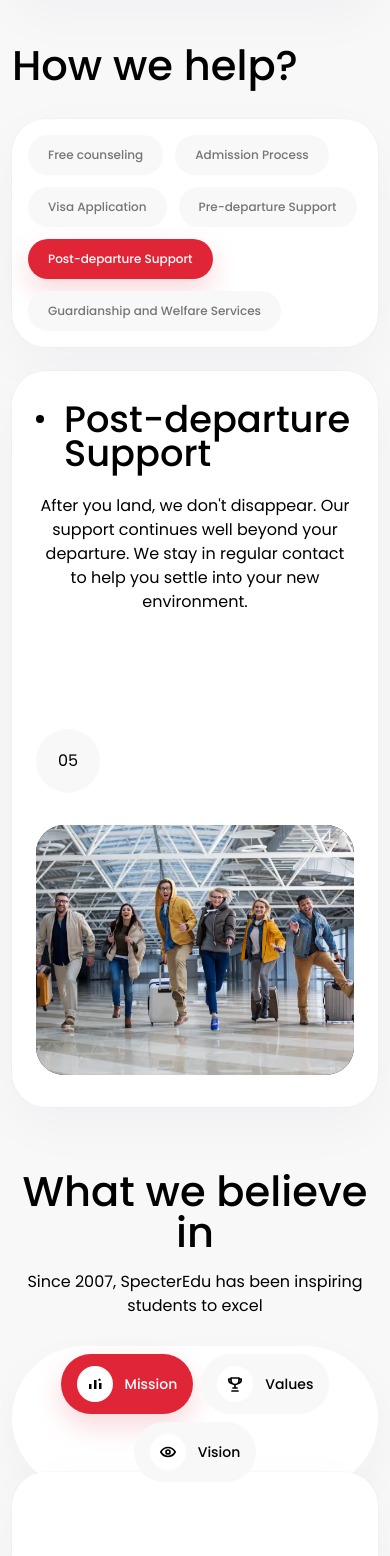
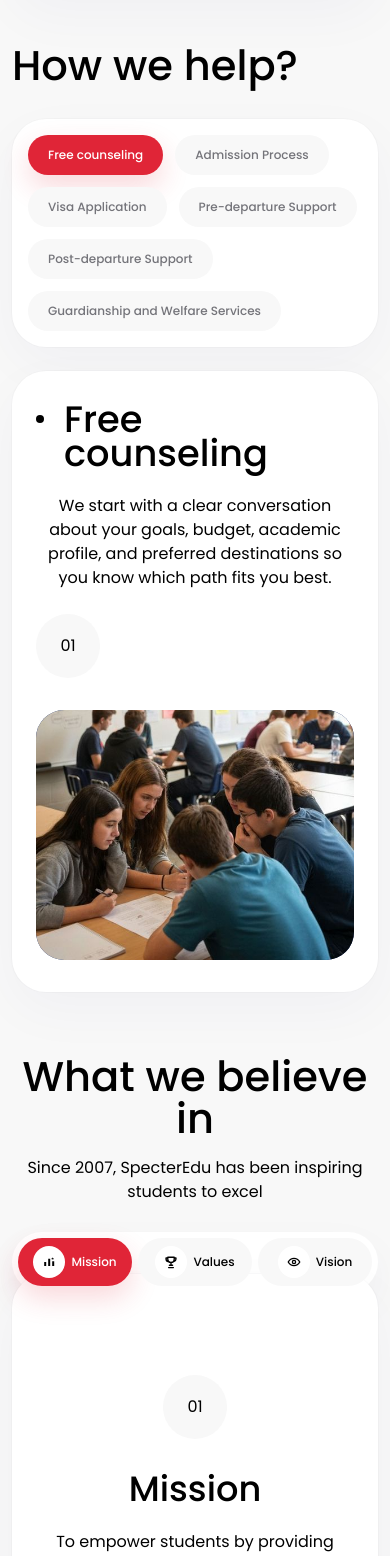
Before and after one commit to graphicmoron/specteredu, a Next.js app: page /about in a window 390 px wide. Shown: the part 2400-3956 px from the top of the page. Built offline with nearby package versions, Linux system fonts and the light colour scheme.

Commit message:
fix cards navbar

```diff
--- a/app/about/page.jsx
+++ b/app/about/page.jsx
@@ -242,7 +242,7 @@ function TimelineSplit({ children, image, alt }) {
 }
 
 export default function AboutPage() {
-  const [activeHelp, setActiveHelp] = useState(4);
+  const [activeHelp, setActiveHelp] = useState(0);
   const [activeBelief, setActiveBelief] = useState(0);
   const [activeStudent, setActiveStudent] = useState(null);
   const [isMounted, setIsMounted] = useState(false);
@@ -362,7 +362,7 @@ export default function AboutPage() {
         </div>
         <div className="mt-6">
           <TimelineSplit image={activeHelpItem.image} alt={activeHelpItem.alt}>
-            <div key={activeHelpItem.title} className="flex min-h-[390px] flex-col justify-between text-center transition-opacity duration-300 lg:text-left">
+            <div key={activeHelpItem.title} className="flex flex-col gap-6 text-center transition-opacity duration-300 lg:min-h-[390px] lg:justify-between lg:gap-8 lg:text-left">
               <div>
                 <h3 className="relative mx-auto max-w-[360px] pl-7 text-left text-[clamp(2.3rem,5vw,3rem)] font-medium leading-[0.92] tracking-normal text-black lg:mx-0">
                   <span className="absolute left-0 top-3 h-2 w-2 rounded-full bg-black" />
@@ -372,7 +372,7 @@ export default function AboutPage() {
                   {activeHelpItem.text}
                 </p>
               </div>
-              <span className="mt-8 flex h-16 w-16 items-center justify-center rounded-full bg-background text-base text-black">{activeHelpItem.number}</span>
+              <span className="flex h-16 w-16 items-center justify-center rounded-full bg-background text-base text-black">{activeHelpItem.number}</span>
             </div>
           </TimelineSplit>
         </div>
@@ -381,20 +381,20 @@ export default function AboutPage() {
       <section className="mx-auto mt-16 max-w-[1374px] text-center">
         <h2 className="text-[clamp(2.6rem,6vw,3.75rem)] font-medium leading-none tracking-normal">What we believe in</h2>
         <p className="mt-4 text-base text-black sm:text-lg">Since 2007, SpecterEdu has been inspiring students to excel</p>
-        <div className="mx-auto mt-7 flex w-fit flex-wrap justify-center gap-2 rounded-full bg-white p-2 shadow-[0_16px_42px_rgba(14,41,105,0.04)]">
+        <div className="mx-auto mt-7 grid w-full max-w-[430px] grid-cols-3 gap-1.5 rounded-full bg-white p-1.5 shadow-[0_16px_42px_rgba(14,41,105,0.04)] sm:flex sm:w-fit sm:max-w-none sm:gap-2 sm:p-2">
           {beliefs.map((belief, index) => (
             <button
               key={belief.title}
               type="button"
               onClick={() => setActiveBelief(index)}
-              className={`inline-flex cursor-pointer items-center gap-3 rounded-full px-4 py-3 text-sm font-medium transition-all duration-300 ${
+              className={`inline-flex min-w-0 cursor-pointer items-center justify-center gap-1.5 rounded-full px-1.5 py-2 text-xs font-medium transition-all duration-300 sm:gap-3 sm:px-4 sm:py-3 sm:text-sm ${
                 activeBelief === index
                   ? "bg-primary text-white shadow-[0_12px_28px_rgba(224,37,55,0.18)]"
                   : "bg-background text-black hover:bg-white hover:text-secondary"
               }`}
             >
-              <span className="flex h-9 w-9 items-center justify-center rounded-full bg-white text-black">
-                <svg aria-hidden="true" className="h-5 w-5" viewBox="0 0 20 20" fill="none">
+              <span className="flex h-8 w-8 shrink-0 items-center justify-center rounded-full bg-white text-black sm:h-9 sm:w-9">
+                <svg aria-hidden="true" className="h-4 w-4 sm:h-5 sm:w-5" viewBox="0 0 20 20" fill="none">
                   <BeliefIcon type={belief.icon} />
                 </svg>
               </span>
--- a/app/globals.css
+++ b/app/globals.css
@@ -1,4 +1,9 @@
 @import "tailwindcss";
+
+/* Keep the service rail open on the left while retaining its right-edge fade. */
+.service-carousel::before {
+  display: none;
+}
 
 :root {
   --background: #f8f8f8;
@@ -151,6 +156,13 @@ html {
   display: none;
 }
 
+@media (max-width: 639px) {
+  .service-scroll {
+    padding-inline: calc((100% - 82vw) / 2);
+    scroll-padding-inline: calc((100% - 82vw) / 2);
+  }
+}
+
 /* top universities */
 @keyframes university-halo-blink {
   0%,
--- a/components/Home/Services.jsx
+++ b/components/Home/Services.jsx
@@ -195,7 +195,7 @@ export default function Services() {
               return (
                 <article
                   key={service.number}
-                  className="service-card group relative flex min-h-[430px] w-[82vw] max-w-[390px] shrink-0 snap-start flex-col overflow-hidden rounded-[34px] bg-white px-7 pb-8 pt-7 shadow-[0_16px_42px_rgba(14,41,105,0.045)] ring-1 ring-black/[0.035] transition-all duration-500 hover:-translate-y-1.5 hover:shadow-[0_22px_54px_rgba(14,41,105,0.09)] focus-within:-translate-y-1.5 sm:min-h-[470px] sm:w-[380px] sm:px-9 sm:pb-10 sm:pt-8 lg:w-[368px]"
+                  className="service-card group relative flex min-h-[430px] w-[82vw] max-w-[390px] shrink-0 snap-center flex-col overflow-hidden rounded-[34px] bg-white px-7 pb-8 pt-7 shadow-[0_16px_42px_rgba(14,41,105,0.045)] ring-1 ring-black/[0.035] transition-all duration-500 hover:-translate-y-1.5 hover:shadow-[0_22px_54px_rgba(14,41,105,0.09)] focus-within:-translate-y-1.5 sm:min-h-[470px] sm:w-[380px] sm:snap-start sm:px-9 sm:pb-10 sm:pt-8 lg:w-[368px]"
                   style={{ animationDelay: `${index * 120}ms` }}
                 >
                   <div
--- a/components/Navbar.jsx
+++ b/components/Navbar.jsx
@@ -1,5 +1,6 @@
 "use client";
 
+import { useState } from "react";
 import Link from "next/link";
 import { usePathname } from "next/navigation";
 
@@ -13,6 +14,9 @@ const navItems = [
 
 export default function Navbar() {
   const pathname = usePathname();
+  const [isMobileMenuOpen, setIsMobileMenuOpen] = useState(false);
+
+  const closeMobileMenu = () => setIsMobileMenuOpen(false);
 
   const isActiveLink = (href) => {
     if (href === "/") {
@@ -85,16 +89,18 @@ export default function Navbar() {
           type="checkbox"
           className="mobile-menu-toggle sr-only"
           aria-label="Toggle menu"
+          checked={isMobileMenuOpen}
+          onChange={(event) => setIsMobileMenuOpen(event.target.checked)}
         />
 
         <div className="mobile-nav-row flex h-10 items-center justify-between">
-          <Link href="/" aria-label="SpecterEdu home">
+          <Link href="/" aria-label="SpecterEdu home" onClick={closeMobileMenu}>
             <img src="/logo.png" alt="SpecterEdu Study Abroad" className="h-7 w-auto object-contain" />
           </Link>
 
           <label
             htmlFor="mobile-menu-toggle"
-            aria-label="Open menu"
+            aria-label={isMobileMenuOpen ? "Close menu" : "Open menu"}
             className="mobile-menu-button relative z-20 flex h-10 w-10 shrink-0 touch-manipulation cursor-pointer items-center justify-center rounded-full border border-[#eeeeef] bg-white text-[#202020] shadow-[0_6px_18px_rgba(17,24,39,0.08)] transition-colors duration-300"
           >
             <span className="relative h-4 w-4" aria-hidden="true">
@@ -110,6 +116,7 @@ export default function Navbar() {
             <Link
               key={item.label}
               href={item.href}
+              onClick={closeMobileMenu}
               aria-current={isActiveLink(item.href) ? "page" : undefined}
               className={`flex items-center justify-between py-2 leading-none ${
                 isActiveLink(item.href) ? "font-medium text-[#050505]" : "text-txt-secondary"
@@ -131,6 +138,7 @@ export default function Navbar() {
           ))}
           <Link
             href="#feedback"
+            onClick={closeMobileMenu}
             className="group flex items-center justify-between py-2 leading-none text-txt-secondary transition-colors duration-300 hover:text-secondary focus-visible:text-secondary active:text-secondary"
           >
             Apply Now
```
